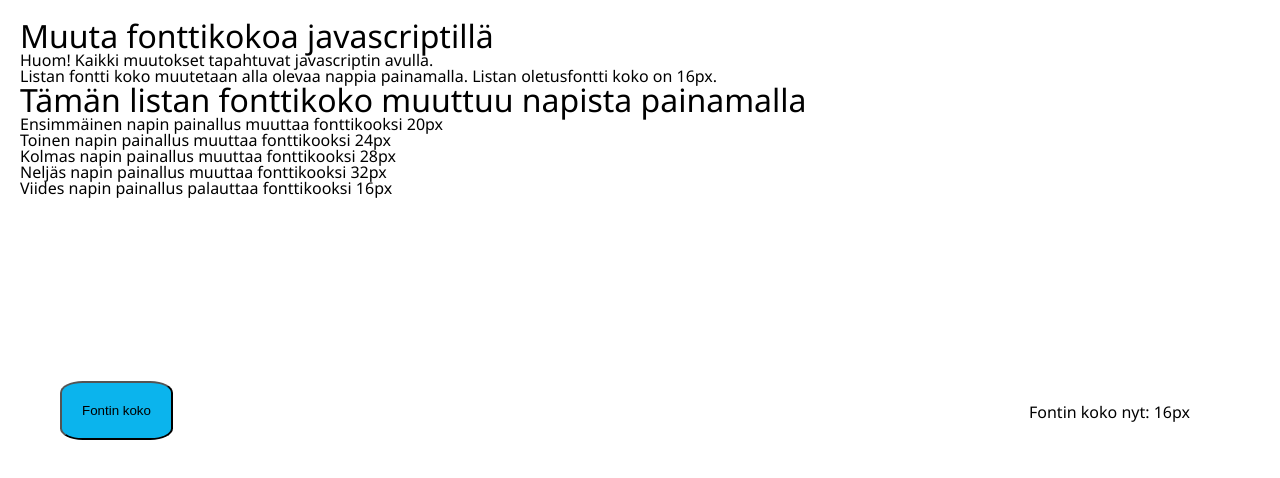
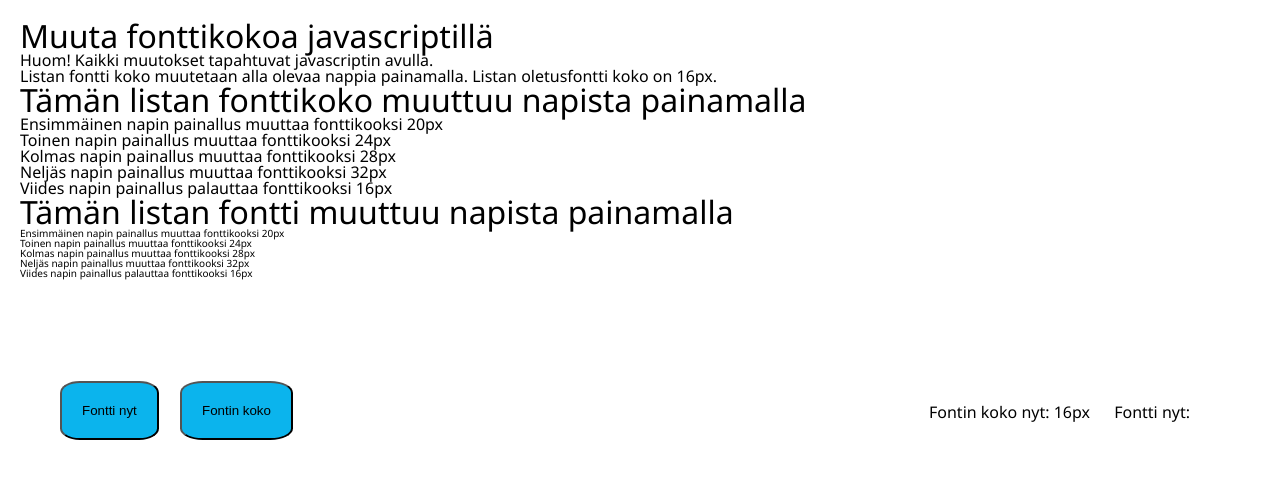
Before and after one commit to Markeesi/04-muuta-fontti-koko, a plain HTML site: page index.html in a window 1280 px wide. Drawn offline with Linux system fonts and the light colour scheme.

Commit message:
fontin vaihto lisäyksyä HTML

```diff
--- a/index.html
+++ b/index.html
@@ -24,8 +24,20 @@
       <li>Viides napin painallus palauttaa fonttikooksi 16px</li>
     </ul>
     <div class="container">
-      <button id="button" class="button">Fontin koko</button>
-      <p id="nyt" class="nyt">Fontin koko nyt:</p>
+      <button id="button" class="button2">Fontin koko</button>
+      <p id="nyt" class="nyt2">Fontin koko nyt:</p>
+    </div>
+    <h1>Tämän listan fontti muuttuu napista painamalla</h1>
+    <ul id="fontti">
+      <li>Ensimmäinen napin painallus muuttaa fonttikooksi 20px</li>
+      <li>Toinen napin painallus muuttaa fonttikooksi 24px</li>
+      <li>Kolmas napin painallus muuttaa fonttikooksi 28px</li>
+      <li>Neljäs napin painallus muuttaa fonttikooksi 32px</li>
+      <li>Viides napin painallus palauttaa fonttikooksi 16px</li>
+    </ul>
+    <div class="container">
+      <button id="button2" class="button">Fontti nyt</button>
+      <p id="fonttinyt" class="nyt">Fontti nyt:</p>
     </div>
     <script src="scripts/main.js"></script>
   </body>
--- a/scripts/main.js
+++ b/scripts/main.js
@@ -14,6 +14,6 @@ document.addEventListener("DOMContentLoaded", () => {
     }
 
     fontKoko.style.fontSize = fontinKoko + "px"; // Update the font size after the change
-    fontKokoNyt.textContent = "Fontin koko nyt " + fontinKoko + "px";
+    fontKokoNyt.textContent = "Fontin koko nyt: " + fontinKoko + "px";
   };
 });
--- a/styles/layout.css
+++ b/styles/layout.css
@@ -32,9 +32,21 @@ p {
   border-radius: 20%;
 }
 
+.button2 {
+  padding: 2rem;
+  margin: 35rem 15rem;
+  background-color: rgb(11, 180, 237);
+  border-radius: 20%;
+}
+
 .nyt {
   padding: 2rem;
   margin: 35rem 10rem;
+}
+
+.nyt2 {
+  padding: 2rem;
+  margin: 35rem 20rem;
 }
 
 /* @media screen and (min-width: 426px) {
```
